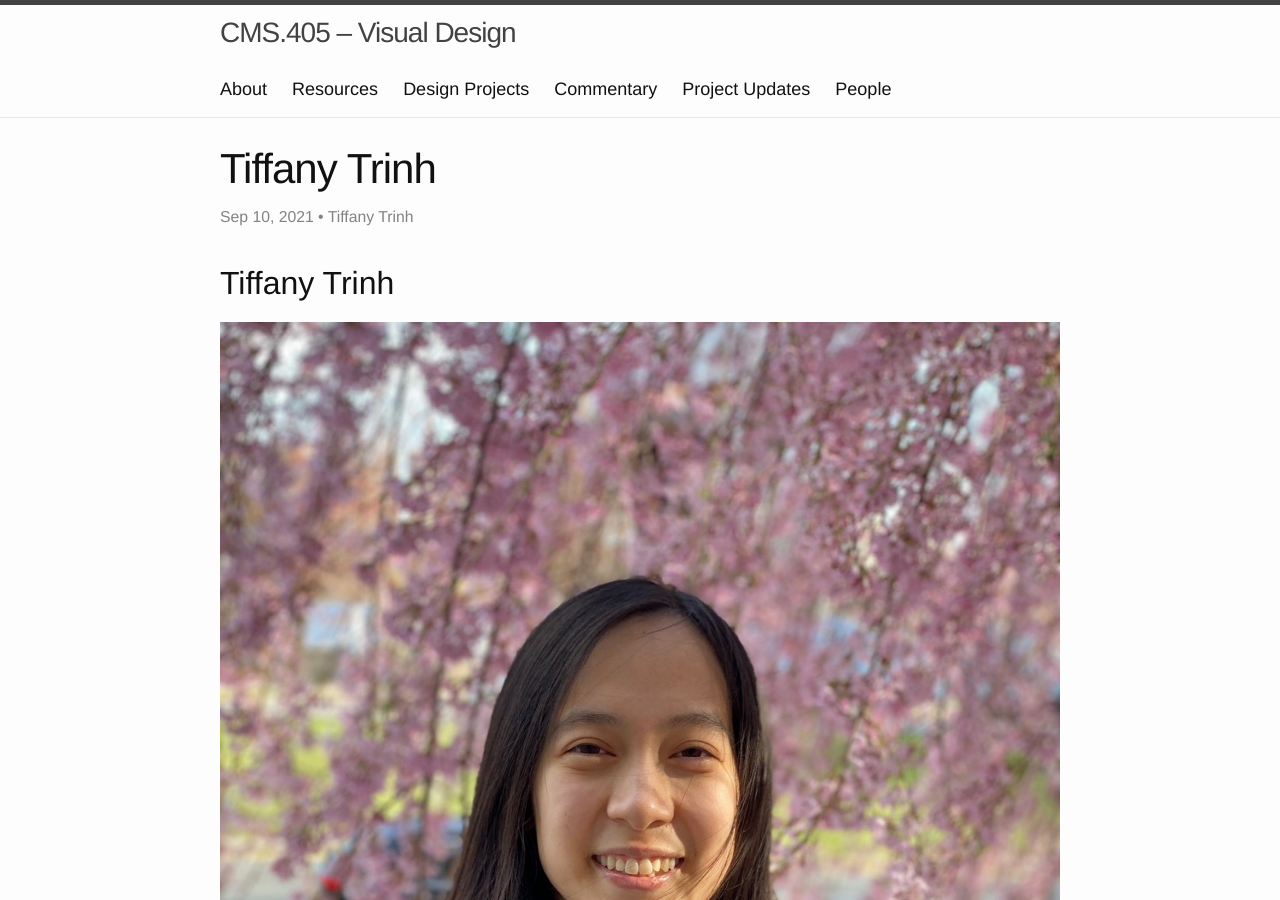
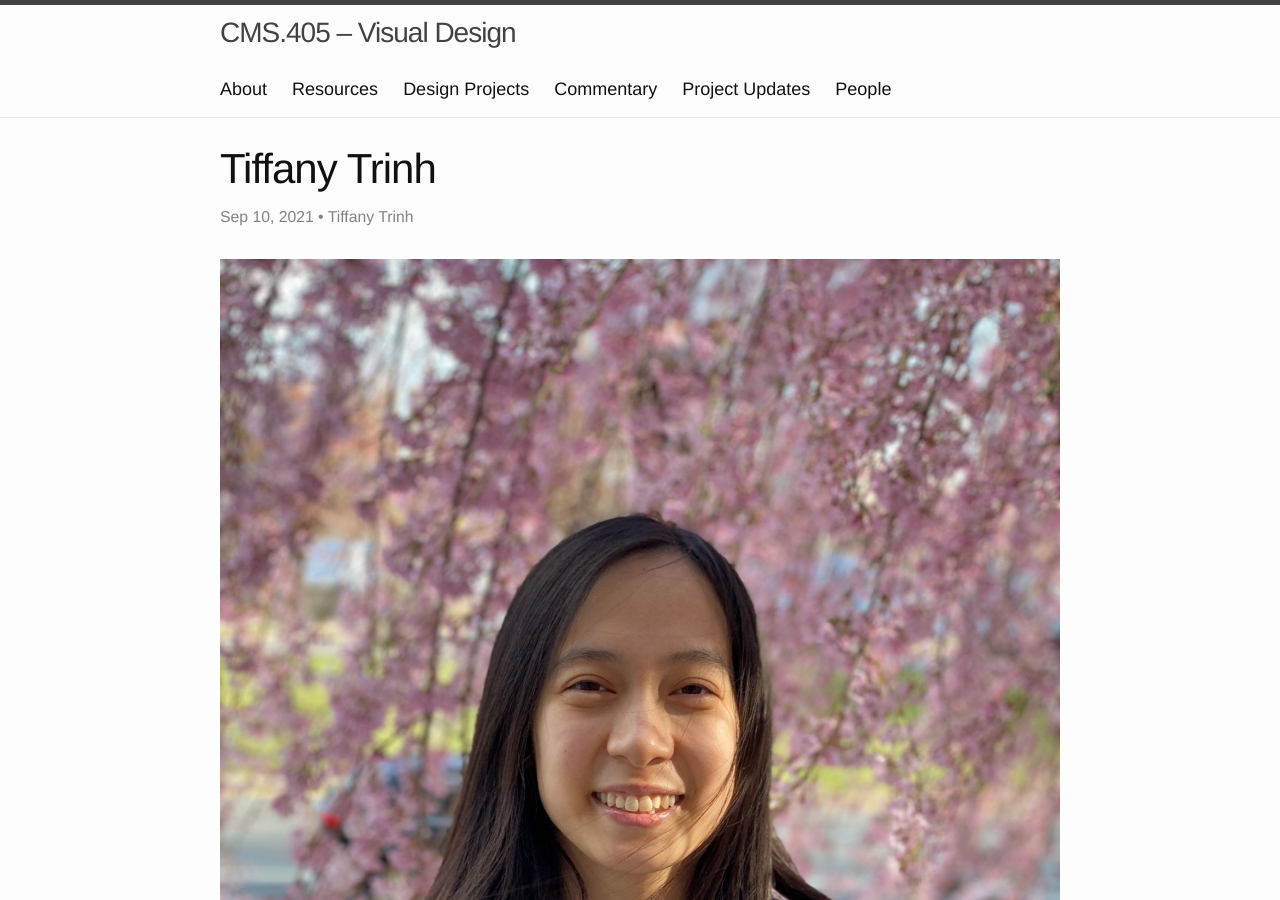
Before and after one commit to cms635/cms405.github.io, a Jekyll site: the page built from _posts/2021-09-10-tiffany-trinh.md, in a window 1280 px wide and 900 px high. Built offline with Jekyll 4.4.1, drawn with Linux system fonts in a browser that asks for light colours.

Commit message:
Remove extraneous title from Tiffany Trinh's bio

```diff
--- a/_posts/2021-09-10-tiffany-trinh.md
+++ b/_posts/2021-09-10-tiffany-trinh.md
@@ -5,8 +5,6 @@ category: people
 title: Tiffany Trinh
 author: Tiffany Trinh
 ---
-## Tiffany Trinh
-
 ![profile picture of Tiffany Trinh, smiling with long black/brown hair, black "YEXT" t-shirt, and pink cherry blossoms blooming in the background]({{site.baseurl}}/assets/Tiffany_Trinh_profile.jpg)
 
 Tiffany Trinh is a senior at MIT majoring in Electrical Engineering and Computer Science and potentially minoring in Comparative Media Studies. She loves coding and hopes to inspire others to explore STEM, particularly tech and computer science. She is taking CMS.405 to explore design and improve the UI/UX of software applications she makes. Her website can be found here: https://tyffic.al. :)
```
